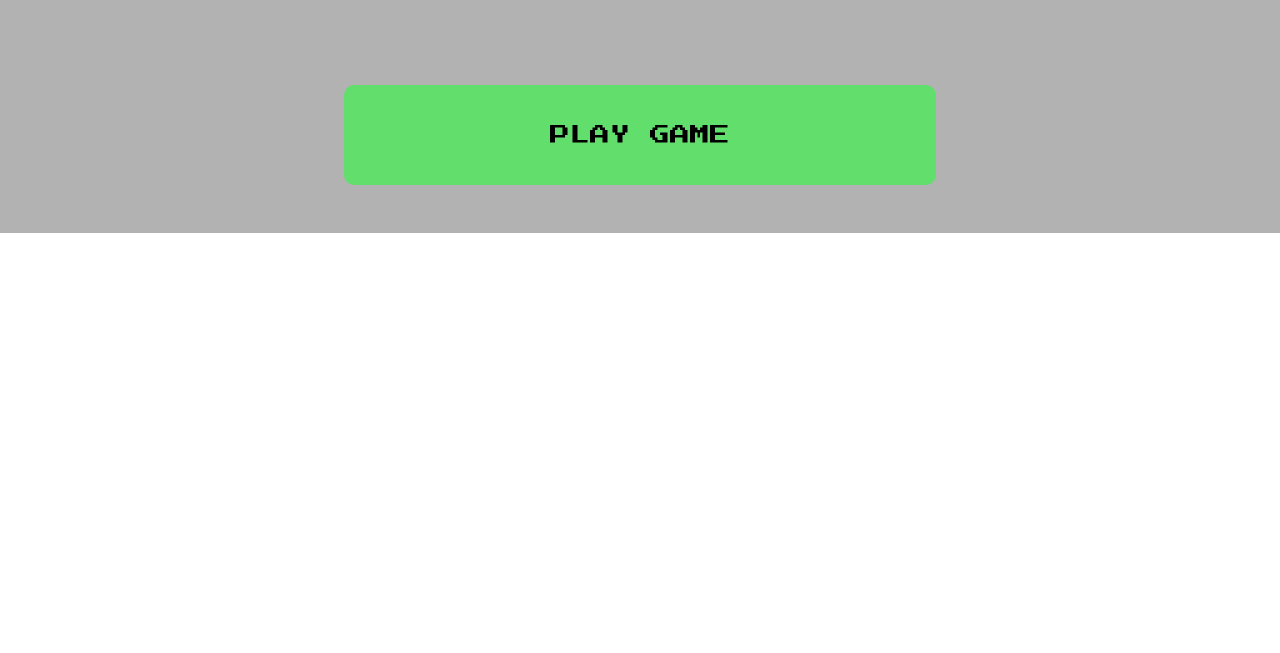
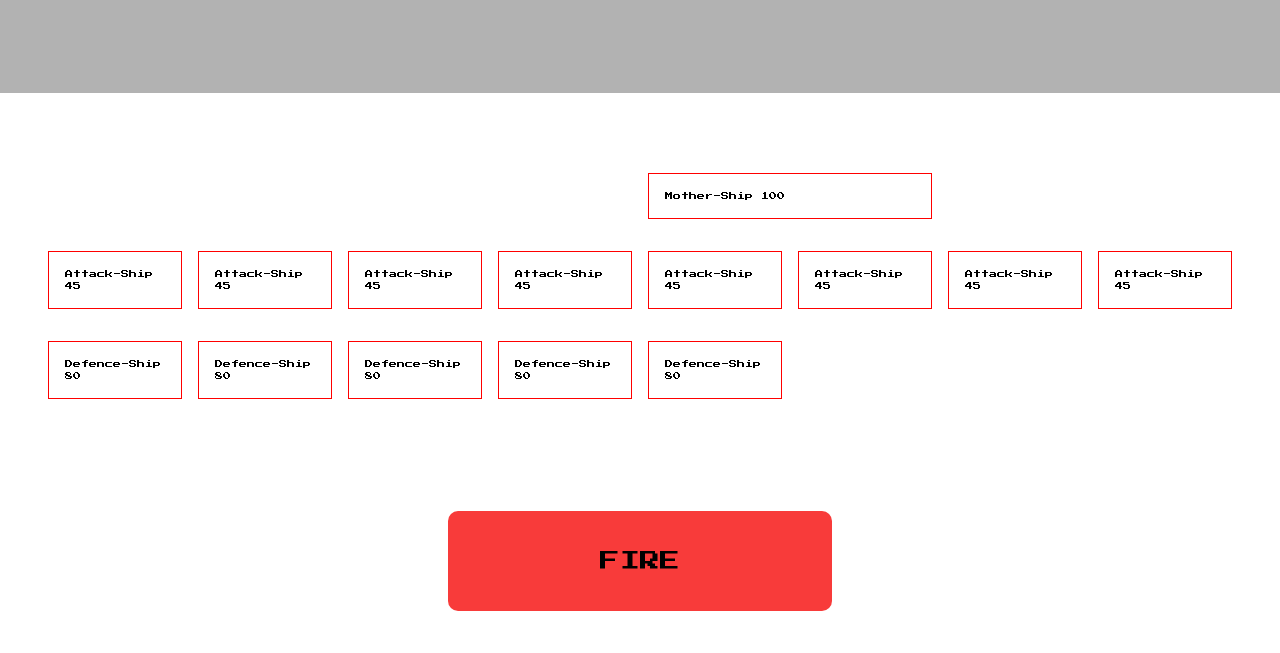
Before and after one commit to walkonmars36/hostile-aliens, a website: page index.html in a window 1280 px wide. Shown: the part 147-800 px from the top of the page. Drawn offline with Linux system fonts and the light colour scheme.

Commit message:
game working, a few tests to complete

```diff
--- a/index.html
+++ b/index.html
@@ -10,17 +10,14 @@
   <body>
     <header>
       <h1>Hostile Aliens</h1>
-      <button class="play-btn">Play Game</button>
     </header>
 
     <main>
-      <section>
-        <div id="mothership"></div>
-        <div id="defence"></div>
-        <div id="attack"></div>
-      </section>
+      <div class="game-container"> </div>
+      <h2 class="game-over">Game Over - Mother Ship Destroyed</h2>
+      <button class="play-btn">Play Again</button>
       <button class="fire-btn">Fire</button>
     </main>
-    <script src="index.js"></script>
+    <script src="./index.js"></script>
   </body>
 </html>
--- a/index.js
+++ b/index.js
@@ -1,39 +1,123 @@
-// Second attempt, after much study I'll attempt to do all in OOP with no additional functions and test from the outset using jest
+// Second attempt, after much study and pain I'll attempt to do all in OOP with no additional functions and test from the outset using jest.
+// This has made my brain hurt, but I've had a lot of breakthroughs and several punch the air moments.
 
 // define class for AlienGame
-
-export class AlienGame {
+class AlienGame {
   constructor(numOfMotherShips, numOfDefenceShips, numOfAttackShips) {
     this.numOfMotherShips = numOfMotherShips;
     this.numOfDefenceShips = numOfDefenceShips;
     this.numOfAttackShips = numOfAttackShips;
 
-    this.motherShip = ["Mother Ship", 100, 9, this.numOfMotherShips];
-    this.defenceShip = ["Defence Ship", 80, 10, this.numOfDefenceShips];
-    this.attackShip = ["Attack Ship", 45, 12, this.numOfAttackShips];
+    this.motherShip = ["Mother-Ship", 100, 9];
+    this.defenceShip = ["Defence-Ship", 80, 10];
+    this.attackShip = ["Attack-Ship", 45, 12];
 
     this.shipsArray = [];
     this.gameOver = false;
+    this.gameOverMessage = document.querySelector(".game-over");
+    this.fireBtn = document.querySelector(".fire-btn");
+    this.playBtn = document.querySelector(".play-btn");
   }
 
   // method to push all ships into the shipsArray
   createShips() {
     this.shipsArray.push([this.motherShip[0], this.motherShip[1], this.motherShip[2]]);
 
-    for (let i = 0; i < arguments[1]; i++) {
+    for (let i = 0; i < this.numOfDefenceShips; i++) {
       this.shipsArray.push([this.defenceShip[0], this.defenceShip[1], this.defenceShip[2]]);
     }
 
-    for (let i = 0; i < arguments[2]; i++) {
+    for (let i = 0; i < this.numOfAttackShips; i++) {
       this.shipsArray.push([this.attackShip[0], this.attackShip[1], this.attackShip[2]]);
     }
 
     return this.shipsArray;
   }
+
+  // method to render shipsArray to the screen
+  renderShips() {
+    this.gameOverMessage.style.display = "none";
+    this.fireBtn.style.visibility = "visible";
+    this.playBtn.style.display = "none";
+
+    let html = "";
+    // loop through array and create div for each ship, push into html
+    for (let i = 0; i < this.shipsArray.length; i++) {
+      html += `<div class='${this.shipsArray[i][0].toLowerCase()}'>`;
+      for (let j = 0; j < 2; j++) {
+        html += `${this.shipsArray[i][j]} `;
+      }
+
+      html += "</div>";
+    }
+    return html;
+  }
+
+  // method to get a random ship to fire at
+  getRandomShip() {
+    return Math.floor(Math.random() * this.shipsArray.length);
+  }
+
+  // method to fire at ships, remove points when hit
+  fireAndUpdate() {
+    // add event listener to the fire-btn
+    document.querySelector(".fire-btn").addEventListener("click", () => {
+      // variable to store the random ship
+      let randomShip = this.getRandomShip();
+      // remove damage points [2] from hitpoints [1] - in each ship's subarray
+      this.shipsArray[randomShip][1] -= this.shipsArray[randomShip][2];
+
+      // Update game - remove ship from shipsArray when hitpoints are <= 0, remove from HTML and check if the game is over
+      if (this.shipsArray[randomShip][1] <= 0) {
+        this.shipsArray.splice(randomShip, 1);
+        this.isGameOver();
+        document.querySelector(".game-container").innerHTML = this.renderShips();
+      }
+      if (this.gameOver === true) {
+        this.endGame();
+      } else {
+        document.querySelector(".game-container").innerHTML = this.renderShips();
+      }
+
+      console.log(randomShip);
+    });
+  }
+
+  isGameOver() {
+    const containsMother = this.shipsArray.find((ship) => ship[0] === "Mother-Ship");
+
+    if (!containsMother) {
+      this.gameOver = true;
+      this.endGame();
+    } else {
+      return;
+    }
+  }
+
+  endGame() {
+    this.shipsArray = [];
+    this.gameOverMessage.style.display = "block";
+    this.fireBtn.style.visibility = "hidden";
+    this.playBtn.style.display = "block";
+  }
+
+  resetGame() {
+    document.querySelector(".play-btn").addEventListener("click", () => {
+      this.gameOver = false;
+      this.shipsArray = [];
+
+      this.createShips();
+      // this.fireAndUpdate();
+      document.querySelector(".game-container").innerHTML = this.renderShips();
+    });
+  }
 }
 
-// create new instance of AlienGame, with arguments for parameters - numOfMotherShips, numOfAttackShips, num of DefenceShips
-const playGame = new AlienGame();
+// create new instance of AlienGame,
+const playGame = new AlienGame(1, 5, 8);
+// with arguments for - numOfMotherShips, numOfAttackShips, num of DefenceShips
+playGame.createShips();
+document.querySelector(".game-container").innerHTML = playGame.renderShips();
 
-playGame.createShips(1, 5, 8);
-console.log(playGame.shipsArray);
+playGame.fireAndUpdate();
+playGame.resetGame();
--- a/styles.css
+++ b/styles.css
@@ -19,34 +19,37 @@ header {
   padding: 3rem;
 }
 
-main {
-  display: flex;
-  flex-direction: column;
-  height: 80vh;
-  justify-content: space-around;
-}
-
-section {
-  height: 75%;
-  margin-top: 3rem;
-}
-
 h1 {
   margin: 3rem 0;
   font-size: 3rem;
 }
 
-div {
-  display: flex;
-  justify-content: space-evenly;
-  height: 25%;
+.game-container {
+  padding: 5em 3em;
+  display: grid;
+  column-gap: 1em;
+  row-gap: 2em;
 }
 
-div > * {
+.game-container div {
   border: 1px solid red;
-  margin-top: 2rem;
+  padding: 2em;
+  line-height: 1.5;
+  overflow-x: auto;
+  font-size: 0.5rem;
+}
 
-  padding: 0.5rem;
+.mother-ship {
+  grid-row: 1;
+  grid-column: 5 / 7;
+}
+
+.attack-ship {
+  grid-row: 2;
+}
+
+.defence-ship {
+  grid-row: 3;
 }
 
 button {
@@ -56,13 +59,14 @@ button {
   padding: 2em 1em;
   border-radius: 0.5em;
   border: none;
-  margin-top: 2em;
 }
 
 .fire-btn {
+  display: flex;
+  justify-content: center;
   background-color: #f83b3a;
-  width: 50%;
-  margin: 0 auto 3rem;
+  width: 30%;
+  margin: 2rem auto;
 }
 
 .fire-btn:hover {
@@ -72,10 +76,15 @@ button {
 
 .play-btn {
   background-color: #62de6d;
-  width: 50%;
+  width: 30%;
+  margin: 2rem auto;
 }
 
 .play-btn:hover {
   background-color: #359b3d;
   color: whitesmoke;
 }
+
+.game-over {
+  text-align: center;
+}
```
Also changed, not shown: index.test.js (+15 -2 lines).
